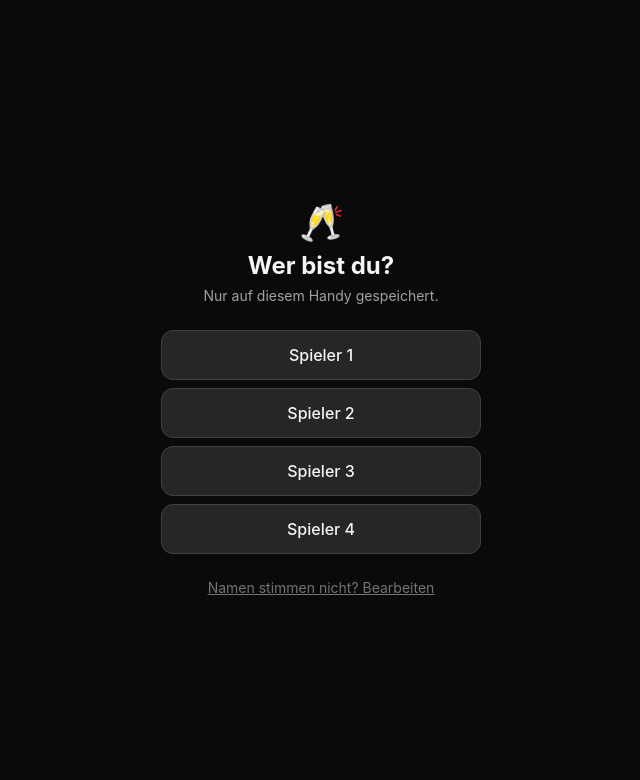
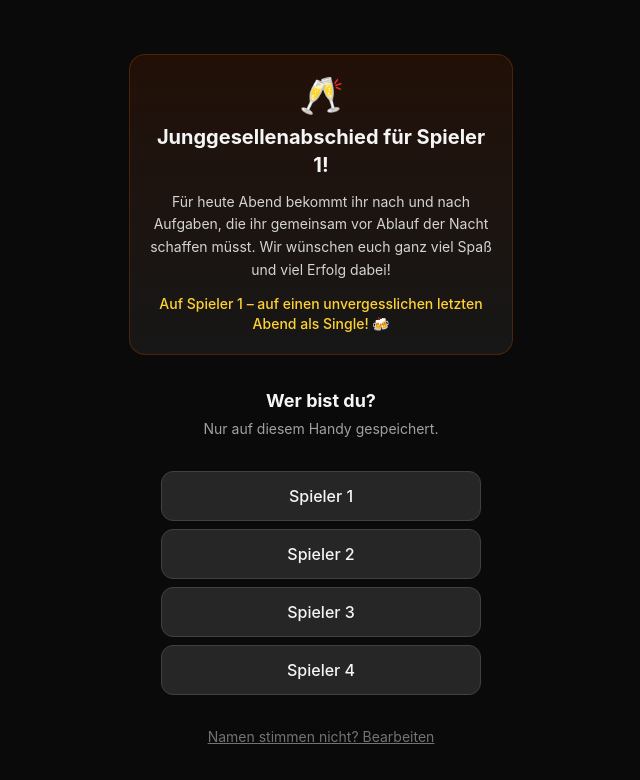
Before and after one commit to rbnknpp/JGA, a React (Vite) app: page / in a window 1280 px wide. Shown: the top 780 px of the page, without its empty margins (319-959 px from the left). Built offline with nearby package versions, Linux system fonts and the light colour scheme; no server answers; the database is empty.

Commit message:
Add welcome toast to the start screen
The name-picker screen now opens with a short intro explaining the
task flow and a toast to the groom, before the "Wer bist du?" picker.

```diff
--- a/src/App.tsx
+++ b/src/App.tsx
@@ -60,6 +60,7 @@ function App() {
       <>
         <WhoAmI
           participants={config.participants}
+          groomName={groomName}
           onPick={pickMe}
           onEditNames={() => setShowSetup(true)}
         />
--- a/src/components/WhoAmI.tsx
+++ b/src/components/WhoAmI.tsx
@@ -1,18 +1,29 @@
 interface Props {
   participants: string[];
+  groomName: string;
   onPick: (name: string) => void;
   onEditNames: () => void;
 }
 
-export function WhoAmI({ participants, onPick, onEditNames }: Props) {
+export function WhoAmI({ participants, groomName, onPick, onEditNames }: Props) {
   return (
-    <div className="flex min-h-dvh flex-col items-center justify-center gap-6 p-6 text-neutral-100">
+    <div className="flex min-h-dvh flex-col items-center justify-center gap-8 p-6 text-neutral-100">
+      <div className="w-full max-w-sm rounded-2xl border border-amber-800/40 bg-gradient-to-b from-amber-950/40 to-neutral-900 p-5 text-center">
+        <div className="text-4xl mb-2">🥂</div>
+        <h1 className="text-xl font-bold">Junggesellenabschied für {groomName}!</h1>
+        <p className="mt-3 text-sm leading-relaxed text-neutral-300">
+          Für heute Abend bekommt ihr nach und nach Aufgaben, die ihr gemeinsam vor
+          Ablauf der Nacht schaffen müsst. Wir wünschen euch ganz viel Spaß und viel
+          Erfolg dabei!
+        </p>
+        <p className="mt-3 text-sm font-medium text-amber-300">
+          Auf {groomName} – auf einen unvergesslichen letzten Abend als Single! 🍻
+        </p>
+      </div>
+
       <div className="text-center">
-        <div className="text-4xl mb-2">🥂</div>
-        <h1 className="text-2xl font-bold">Wer bist du?</h1>
-        <p className="text-neutral-400 text-sm mt-1">
-          Nur auf diesem Handy gespeichert.
-        </p>
+        <h2 className="text-lg font-bold">Wer bist du?</h2>
+        <p className="text-neutral-400 text-sm mt-1">Nur auf diesem Handy gespeichert.</p>
       </div>
       <div className="w-full max-w-xs space-y-2">
         {participants.map((name) => (
```
